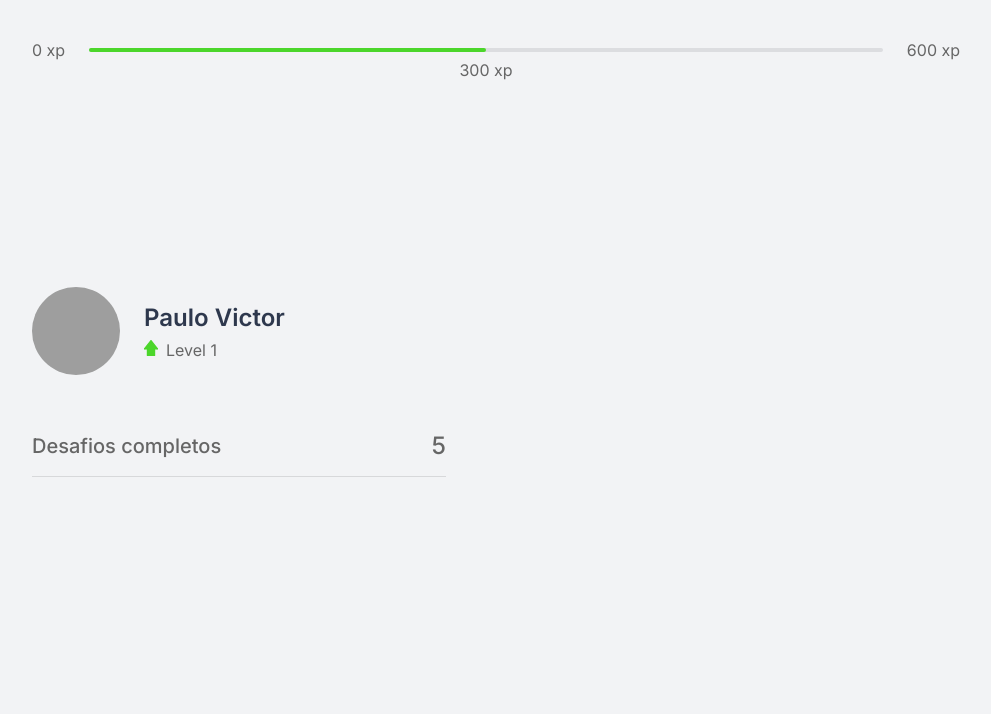
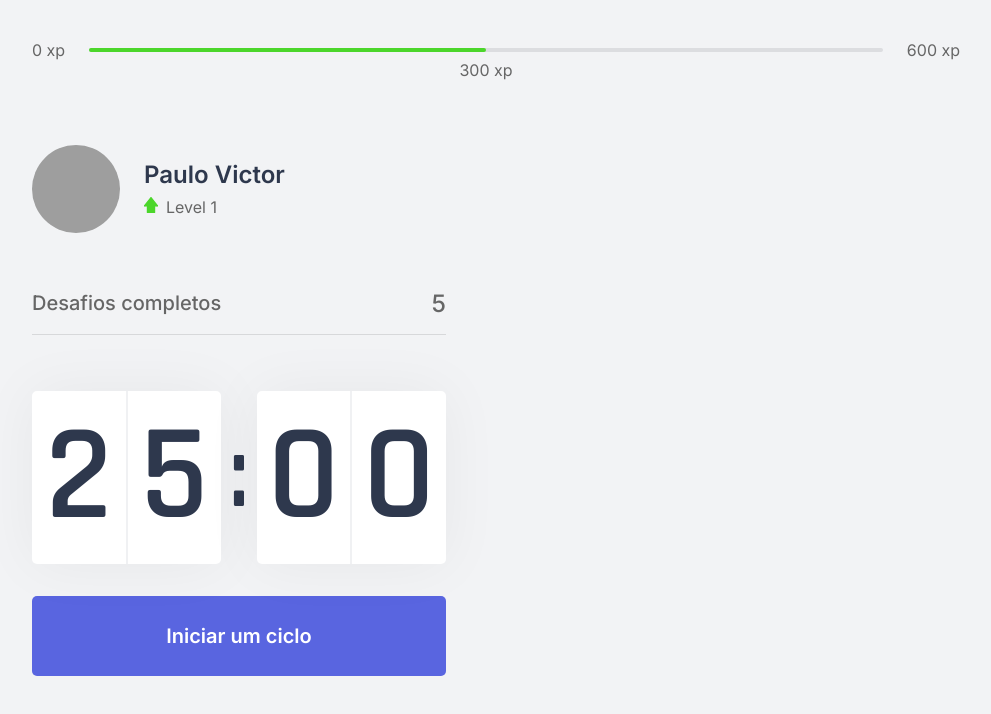
Before and after one commit to pv-cunha/move-it, a Next.js app: page / in a window 1280 px wide. Shown: the top 714 px of the page, without its empty margins (144-1135 px from the left). Built offline with nearby package versions, Linux system fonts and the light colour scheme; grey boxes are pictures that could not be loaded.

Commit message:
Countdown Component

```diff
--- /dev/null
+++ b/src/components/Countdown.tsx
@@ -0,0 +1,49 @@
+import React from 'react'
+import styles from '../styles/components/Countdown.module.css'
+
+export default function Countdown() {
+  const [time, setTime] = React.useState(25 * 60);
+  const [active, setActive] = React.useState(false);
+
+  const minutes = Math.floor(time / 60);
+  const seconds = time % 60;
+
+  const [minuteLeft, minuteRight] = String(minutes).padStart(2, '0').split('');
+  const [secondLeft, secondRight] = String(seconds).padStart(2, '0').split('');
+
+  const startCountdown = () => {
+    setActive(true);
+  }
+
+  React.useEffect(() => {
+    if (active && time > 0) {
+      setTimeout(() => {
+        setTime(time - 1);
+      } ,1000);
+    }
+  }, [active, time]);
+
+  return (
+    <div>
+      <div className={styles.countdownContainer}>
+        <div>
+          <span>{minuteLeft}</span>
+          <span>{minuteRight}</span>
+        </div>
+        <span>:</span>
+        <div>
+          <span>{secondLeft}</span>
+          <span>{secondRight}</span>
+        </div>
+      </div>
+
+      <button
+        type="button"
+        className={styles.countdownButton}
+        onClick={startCountdown}
+      >
+        Iniciar um ciclo
+      </button>
+    </div>
+  );
+}
--- a/src/pages/_document.tsx
+++ b/src/pages/_document.tsx
@@ -4,6 +4,8 @@
   render() {
     return <Html>
       <Head>
+        <link rel="shortcut icon" href="favicon.png" type="image/png"/>
+
         <link rel="preconnect" href="https://fonts.gstatic.com" />
         <link href="https://fonts.googleapis.com/css2?family=Inter:wght@400;500;600&family=Rajdhani:wght@600&display=swap" rel="stylesheet" />
       </Head>
--- a/src/pages/index.tsx
+++ b/src/pages/index.tsx
@@ -1,16 +1,24 @@
 import CompletedChallenges from "../components/CompletedChallenges";
+import Countdown from "../components/Countdown";
 import { ExperienceBar } from "../components/ExperienceBar";
 import { Profile } from "../components/Profile";
 import styles from '../styles/pages/Home.module.css'
 
+import Head from 'next/head'
+
 export default function Home() {
   return <div className={styles.container}>
+    <Head>
+      <title>Início | Move It</title>
+    </Head>
+
     <ExperienceBar />
 
     <section>
       <div>
         <Profile />
         <CompletedChallenges />
+        <Countdown />
       </div>
       <div></div>
     </section>
--- /dev/null
+++ b/src/styles/components/Countdown.module.css
@@ -0,0 +1,64 @@
+.countdownContainer {
+  display: flex;
+  align-items: center;
+
+  font-family: 'Rajdhani';
+  font-weight: 600;
+  color: var(--title);
+}
+
+.countdownContainer > div {
+  flex: 1;
+
+  display: flex;
+  align-items: center;
+  justify-content: space-evenly;
+
+  background: var(--white);
+  box-shadow: 0 0 60px rgba(0, 0, 0, 0.05);
+  border-radius: 5px;
+  font-size: 8.5rem;
+  text-align: center;
+}
+
+.countdownContainer > div span {
+  flex: 1;
+}
+
+.countdownContainer > div span:first-child {
+  border-right: 1px solid #f0f1f3;
+}
+
+.countdownContainer > div span:last-child {
+  border-left: 1px solid #f0f1f3;
+}
+
+.countdownContainer > span {
+  font-size: 6.25rem;
+  margin: 0 0.5rem;
+}
+
+.countdownButton {
+  width: 100%;
+  height: 5rem;
+
+  margin-top: 2rem;
+
+  display: flex;
+  align-items: center;
+  justify-content: center;
+
+  border: none;
+  border-radius: 5px;
+  background: var(--blue);
+  color: var(--white);
+
+  font-size: 1.25rem;
+  font-weight: 600;
+
+  transition: all 0.2s;
+}
+
+.countdownButton:hover {
+  background: var(--blue-dark);
+}
```
